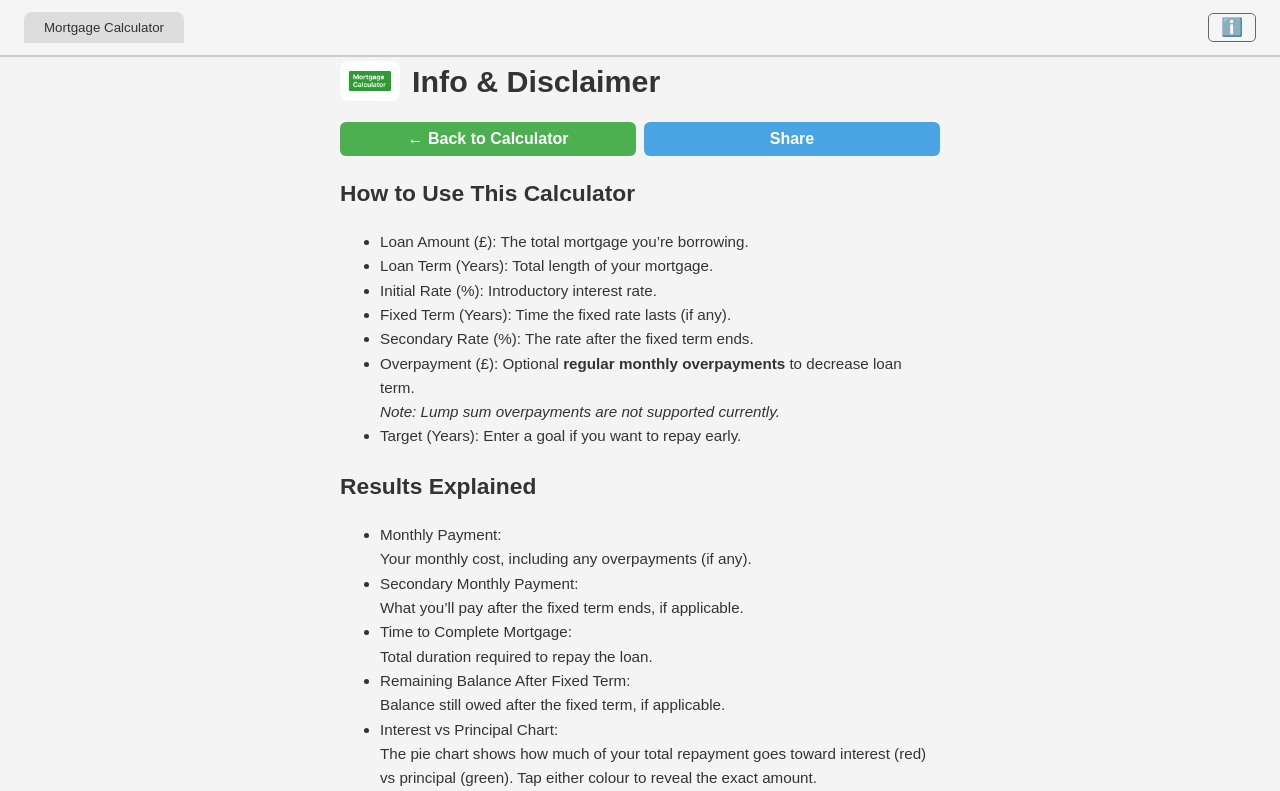
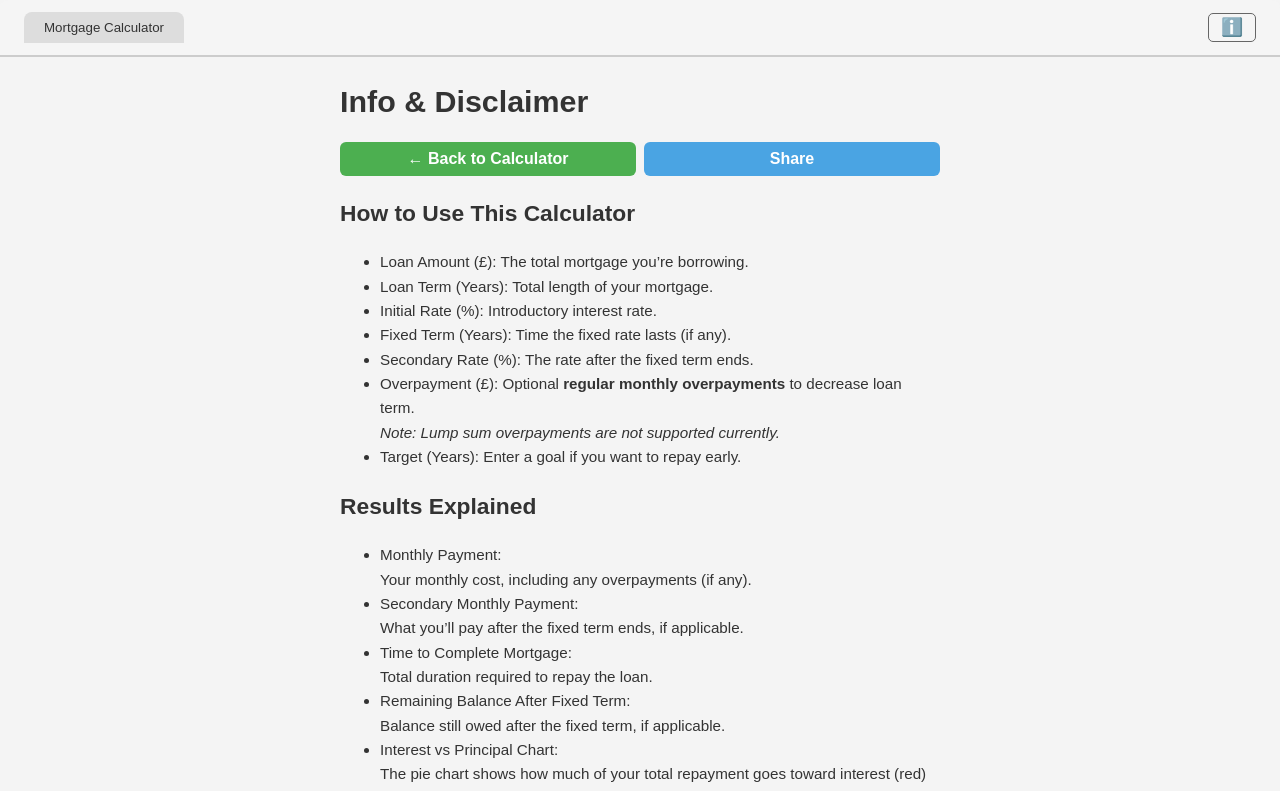
Before and after one commit to Ampdrew06/Mortgage-Calculator, a React (Create React App) app: page /info in a window 1280 px wide. Shown: the top 791 px of the page. Built offline with nearby package versions, Linux system fonts and the light colour scheme.

Commit message:
Info page update

```diff
--- a/src/InfoPage.jsx
+++ b/src/InfoPage.jsx
@@ -25,18 +25,14 @@ const InfoPage = () => {
 
   return (
     <div className="info-page full-width-info">
-      {/* Logo and Header */}
-      <div style={{ display: 'flex', alignItems: 'center', gap: '0.75rem', marginBottom: '1rem' }}>
-        <img
-          src="/icon-192.png"
-          alt="Mortgage Calculator Logo"
-          style={{ height: '40px', borderRadius: '8px' }}
-        />
-        <h1 style={{ margin: 0 }}>Info & Disclaimer</h1>
-      </div>
+      {/* Header Title (icon removed) */}
+      <h1 style={{ marginBottom: '1rem' }}>Info & Disclaimer</h1>
 
       {/* Buttons */}
-      <div className="header-buttons" style={{ display: 'flex', gap: '0.5rem', marginBottom: '1rem' }}>
+      <div
+        className="header-buttons"
+        style={{ display: 'flex', gap: '0.5rem', marginBottom: '1rem' }}
+      >
         <button
           className="back-btn"
           style={{
--- a/src/serviceWorkerRegistration.js
+++ b/src/serviceWorkerRegistration.js
@@ -40,12 +40,12 @@ function registerValidSW(swUrl, config) {
             if (navigator.serviceWorker.controller) {
               console.log('New content is available; prompting user to refresh.');
 
-              // Optional: show user a prompt
+              // 🔁 Prompt user to reload the new version
               const confirmRefresh = window.confirm(
-                'A new version of the app is available. Would you like to refresh?'
+                'A new version of the app is available. Refresh now?'
               );
               if (confirmRefresh) {
-                window.location.reload();
+                window.location.reload(true); // 🔁 Forces reload bypassing cache
               }
 
               if (config && config.onUpdate) {
@@ -73,7 +73,7 @@ function checkValidServiceWorker(swUrl, config) {
       const contentType = response.headers.get('content-type');
       if (
         response.status === 404 ||
-        (contentType && contentType.indexOf('javascript') === -1)
+        (contentType && !contentType.includes('javascript'))
       ) {
         navigator.serviceWorker.ready.then((registration) => {
           registration.unregister().then(() => {
```
